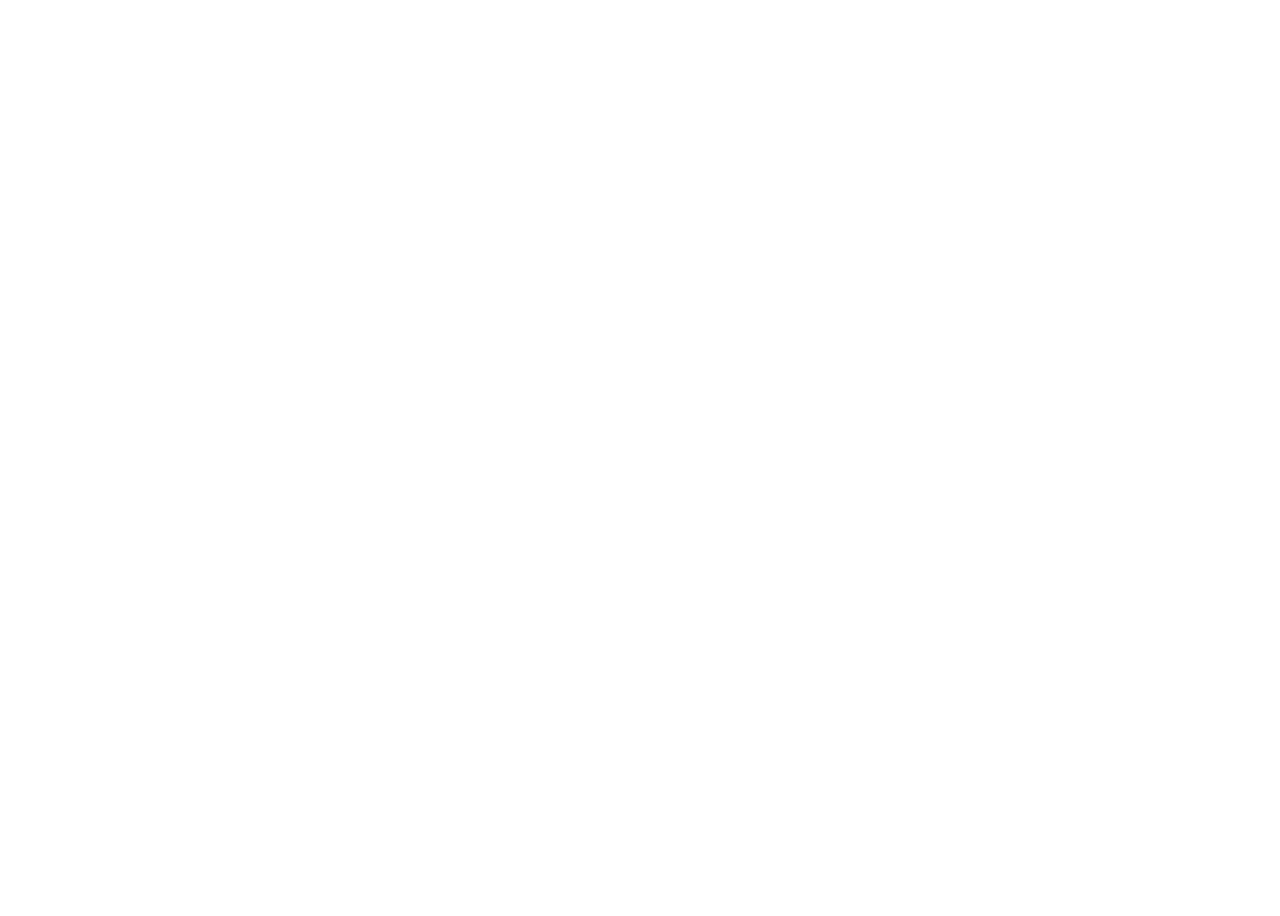
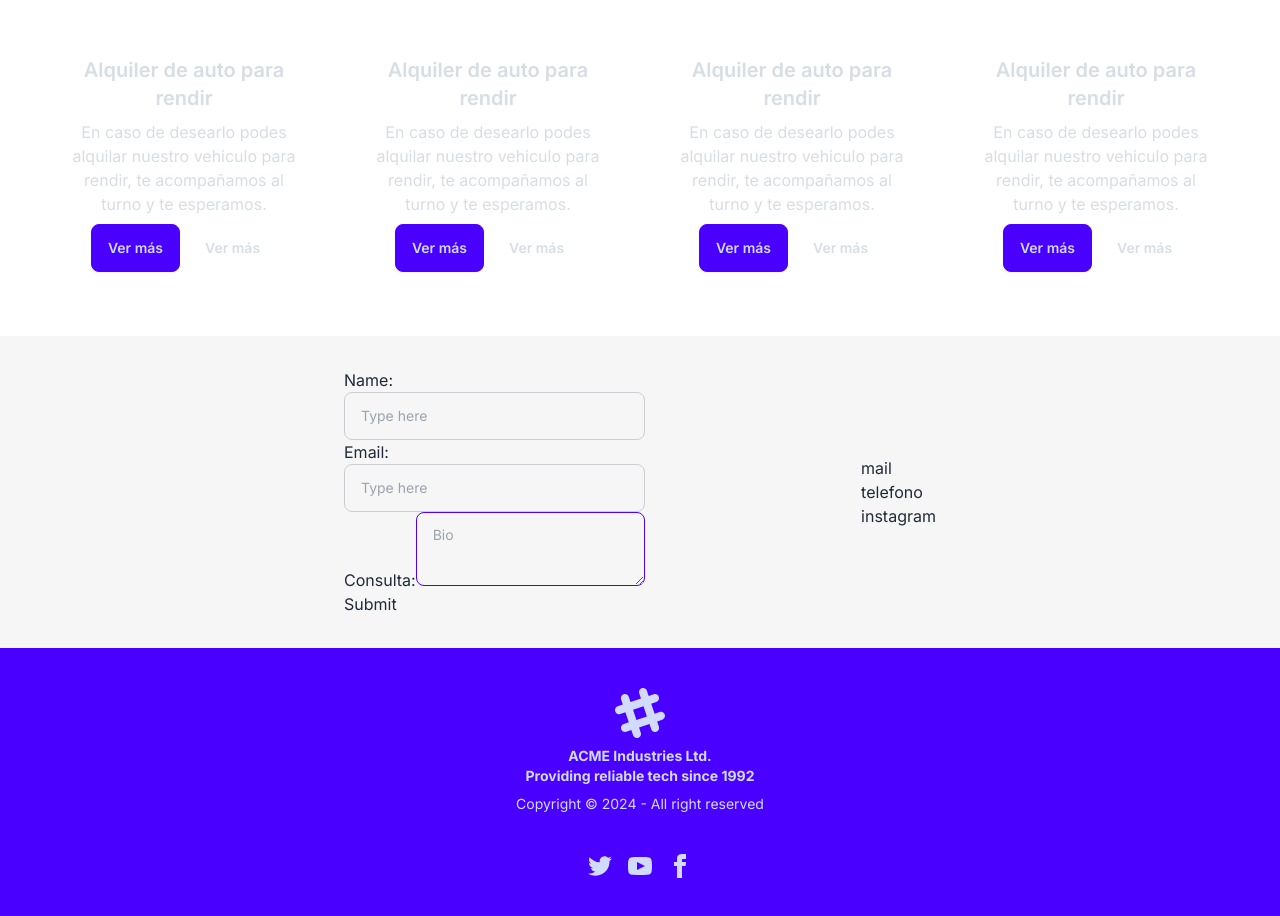
Before and after one commit to MaitenCullen/autoEscuela, a Next.js app: page / in a window 1280 px wide. Shown: the part 2040-2956 px from the top of the page. Before the commit the page ends 2032 px from the top, so only its background shows below. Built offline with nearby package versions, Linux system fonts and the light colour scheme.

Commit message:
testimonios y footer

```diff
--- /dev/null
+++ b/src/app/components/ContactForm.tsx
@@ -0,0 +1,64 @@
+"use client"
+import { useState, ChangeEvent, FormEvent } from 'react';
+
+interface FormData {
+  name: string;
+  email: string;
+  text: string;
+}
+
+export default function ContactForm() {
+  const [formData, setFormData] = useState<FormData>({
+    name: '',
+    email: '',
+    text: ''
+  });
+
+  const handleChange =(e: ChangeEvent<HTMLInputElement | HTMLTextAreaElement>) => {
+    const { name, value } = e.target;
+    setFormData(prevState => ({
+      ...prevState,
+      [name]: value
+    }));
+  };
+
+  const handleSubmit = (e: FormEvent<HTMLFormElement>) => {
+    e.preventDefault();
+    // Aquí puedes enviar los datos del formulario a tu backend o hacer cualquier otra cosa que necesites
+    console.log(formData);
+  };
+
+  return (
+    <form onSubmit={handleSubmit}>
+      <div>
+        <label htmlFor="name">Name:</label>
+        <input placeholder="Type here" className="bg-transparent input input-bordered input-md w-full max-w-xs"
+         type="text"
+         id="name"
+         name="name"
+         value={formData.name}
+         onChange={handleChange} />
+      </div>
+      <div>
+        <label htmlFor="email">Email:</label>
+        <input placeholder="Type here" className=" bg-transparent input input-bordered input-md w-full max-w-xs"
+          type="email"
+          id="email"
+          name="email"
+          value={formData.email}
+          onChange={handleChange}
+        />
+      </div>
+      <div>
+        <label htmlFor="textarea">Consulta:</label>
+        <textarea className="bg-transparent textarea textarea-primary" placeholder="Bio"
+         id="text"
+         name="text"
+         value={formData.text}
+         onChange={handleChange}
+        ></textarea>
+      </div>
+      <button type="submit">Submit</button>
+    </form>
+  );
+}
--- /dev/null
+++ b/src/app/components/Testimonial.tsx
@@ -0,0 +1,25 @@
+"use client"
+import React from "react";
+
+
+interface TestimonialProps {
+    id: number;
+    title: string;
+    description: string;
+    button: string;
+}
+
+export default function Testimonial(props: TestimonialProps) {
+    return (
+        <div className="card w-96 bg-transparent text-neutral-content">
+        <div className="card-body items-center text-center">
+          <h2 className="card-title">{props.title}</h2>
+          <p>{props.description}</p>
+          <div className="card-actions justify-end">
+            <button className="btn btn-primary">{props.button}</button>
+            <button className="btn btn-ghost">{props.button}</button>
+          </div>
+        </div>
+      </div>
+    );
+}
--- /dev/null
+++ b/src/app/components/mock/TestimonialData.tsx
@@ -0,0 +1,29 @@
+export default function TestimonialData() {
+    return {
+      testimonial0: {
+        id:2,
+        title: "Alquiler de auto para rendir",
+        description: "En caso de desearlo podes alquilar nuestro vehiculo para rendir, te acompañamos al turno y te esperamos.",
+        button: "Ver más",
+      },
+      testimonial1: {
+        id:2,
+        title: "Alquiler de auto para rendir",
+        description: "En caso de desearlo podes alquilar nuestro vehiculo para rendir, te acompañamos al turno y te esperamos.",
+        button: "Ver más",
+      },
+      testimonial2: {
+        id:2,
+        title: "Alquiler de auto para rendir",
+        description: "En caso de desearlo podes alquilar nuestro vehiculo para rendir, te acompañamos al turno y te esperamos.",
+        button: "Ver más",
+      },
+      testimonial3: {
+        id:2,
+        title: "Alquiler de auto para rendir",
+        description: "En caso de desearlo podes alquilar nuestro vehiculo para rendir, te acompañamos al turno y te esperamos.",
+        button: "Ver más",
+      },
+    }
+
+  }
--- a/src/app/page.tsx
+++ b/src/app/page.tsx
@@ -1,7 +1,10 @@
-import Image from 'next/image'
+
 import Header from './components/Header'
 import Carousel from './components/Carousel'
 import Services from './pages/Services'
+import TestimonialSection from './pages/TestimonialsSection'
+import Footer from './pages/Footer'
+import ContactSection from './pages/ContactSection'
 
 export default function Home() {
   return (
@@ -9,6 +12,9 @@
       <Header/>
       <Carousel/>
       <Services/>
+      <TestimonialSection/>
+      <ContactSection/>
+      <Footer/>
     </main>
   )
 }
--- /dev/null
+++ b/src/app/pages/ContactSection.tsx
@@ -0,0 +1,21 @@
+import ContactForm from "../components/ContactForm";
+
+export default function ContactSection() {
+
+  return (
+        <>
+        <section className="w-full flex justify-center p-4 bg-grey">
+            <div className="p-4 flex justify-between items-center w-1/2">
+            <ContactForm />
+            <div>
+                <ul>
+                <li>mail</li>
+                <li>telefono</li>
+                <li>instagram</li>
+                </ul>
+            </div>
+            </div>
+        </section>
+        </>
+    )
+  }
--- /dev/null
+++ b/src/app/pages/Footer.tsx
@@ -0,0 +1,26 @@
+
+export const Footer = () => {
+return (
+    <>
+        <footer className="footer footer-center p-10 bg-primary text-primary-content">
+            <aside>
+                <svg width="50" height="50" viewBox="0 0 24 24" xmlns="http://www.w3.org/2000/svg" fillRule="evenodd" clipRule="evenodd" className="inline-block fill-current"><path d="M22.672 15.226l-2.432.811.841 2.515c.33 1.019-.209 2.127-1.23 2.456-1.15.325-2.148-.321-2.463-1.226l-.84-2.518-5.013 1.677.84 2.517c.391 1.203-.434 2.542-1.831 2.542-.88 0-1.601-.564-1.86-1.314l-.842-2.516-2.431.809c-1.135.328-2.145-.317-2.463-1.229-.329-1.018.211-2.127 1.231-2.456l2.432-.809-1.621-4.823-2.432.808c-1.355.384-2.558-.59-2.558-1.839 0-.817.509-1.582 1.327-1.846l2.433-.809-.842-2.515c-.33-1.02.211-2.129 1.232-2.458 1.02-.329 2.13.209 2.461 1.229l.842 2.515 5.011-1.677-.839-2.517c-.403-1.238.484-2.553 1.843-2.553.819 0 1.585.509 1.85 1.326l.841 2.517 2.431-.81c1.02-.33 2.131.211 2.461 1.229.332 1.018-.21 2.126-1.23 2.456l-2.433.809 1.622 4.823 2.433-.809c1.242-.401 2.557.484 2.557 1.838 0 .819-.51 1.583-1.328 1.847m-8.992-6.428l-5.01 1.675 1.619 4.828 5.011-1.674-1.62-4.829z"></path></svg>
+                <p className="font-bold">
+                ACME Industries Ltd. <br/>Providing reliable tech since 1992
+                </p>
+                <p>Copyright © 2024 - All right reserved</p>
+            </aside>
+            <nav>
+                <div className="grid grid-flow-col gap-4">
+                <a><svg xmlns="http://www.w3.org/2000/svg" width="24" height="24" viewBox="0 0 24 24" className="fill-current"><path d="M24 4.557c-.883.392-1.832.656-2.828.775 1.017-.609 1.798-1.574 2.165-2.724-.951.564-2.005.974-3.127 1.195-.897-.957-2.178-1.555-3.594-1.555-3.179 0-5.515 2.966-4.797 6.045-4.091-.205-7.719-2.165-10.148-5.144-1.29 2.213-.669 5.108 1.523 6.574-.806-.026-1.566-.247-2.229-.616-.054 2.281 1.581 4.415 3.949 4.89-.693.188-1.452.232-2.224.084.626 1.956 2.444 3.379 4.6 3.419-2.07 1.623-4.678 2.348-7.29 2.04 2.179 1.397 4.768 2.212 7.548 2.212 9.142 0 14.307-7.721 13.995-14.646.962-.695 1.797-1.562 2.457-2.549z"></path></svg></a>
+                <a><svg xmlns="http://www.w3.org/2000/svg" width="24" height="24" viewBox="0 0 24 24" className="fill-current"><path d="M19.615 3.184c-3.604-.246-11.631-.245-15.23 0-3.897.266-4.356 2.62-4.385 8.816.029 6.185.484 8.549 4.385 8.816 3.6.245 11.626.246 15.23 0 3.897-.266 4.356-2.62 4.385-8.816-.029-6.185-.484-8.549-4.385-8.816zm-10.615 12.816v-8l8 3.993-8 4.007z"></path></svg></a>
+                <a><svg xmlns="http://www.w3.org/2000/svg" width="24" height="24" viewBox="0 0 24 24" className="fill-current"><path d="M9 8h-3v4h3v12h5v-12h3.642l.358-4h-4v-1.667c0-.955.192-1.333 1.115-1.333h2.885v-5h-3.808c-3.596 0-5.192 1.583-5.192 4.615v3.385z"></path></svg></a>
+                </div>
+            </nav>
+    </footer>
+    </>
+)
+
+}
+
+export default Footer;
--- /dev/null
+++ b/src/app/pages/TestimonialsSection.tsx
@@ -0,0 +1,19 @@
+import Testimonial from "../components/Testimonial"
+import TestimonialData from "../components/mock/TestimonialData";
+
+
+export default function TestimonialSection() {
+    const TestimonialService = TestimonialData();
+    const TestimonialArray = Object.values(TestimonialService);
+  return (
+        <>
+        <section className="w-full p-4">
+            <div className="p-4 flex justify-between w-full">
+            {TestimonialArray.map((testimonial) => (
+            <Testimonial  key={testimonial.id} {...testimonial}/>
+        ))}
+            </div>
+        </section>
+        </>
+    )
+  }
```
Also changed, not shown: src/app/components/mock/Data.tsx (line endings or trailing spaces).
